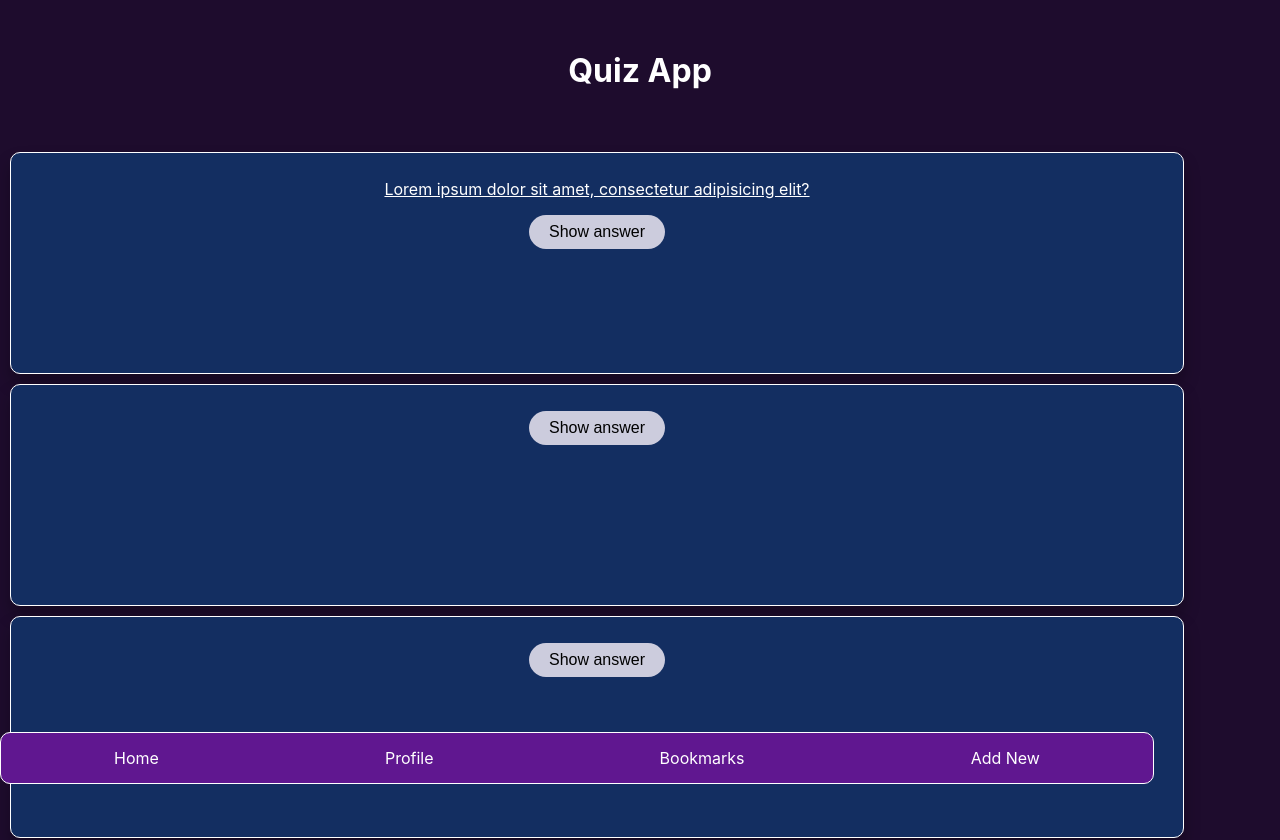
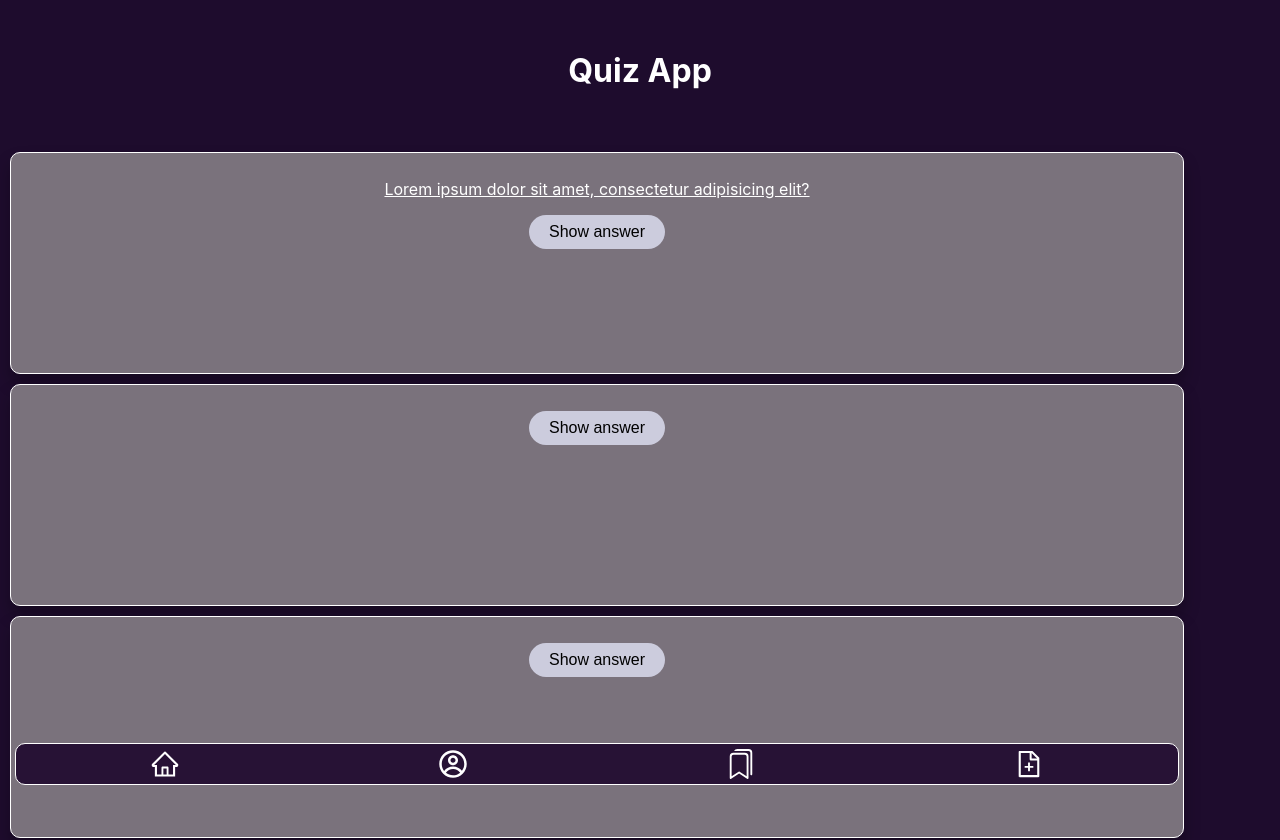
Before and after one commit to GeBon22/quizz-app-ultra, a React (Create React App) app: page / in a window 1280 px wide. Shown: the top 840 px of the page. Built offline with nearby package versions, Linux system fonts and the light colour scheme.

Commit message:
added pages and navbar icons

```diff
--- a/package.json
+++ b/package.json
@@ -8,6 +8,7 @@
     "@testing-library/user-event": "^13.5.0",
     "react": "^18.2.0",
     "react-dom": "^18.2.0",
+    "react-icons": "^4.6.0",
     "react-scripts": "5.0.1",
     "web-vitals": "^2.1.4"
   },
--- a/src/App.js
+++ b/src/App.js
@@ -12,7 +12,8 @@ function App() {
       question: 'Lorem ipsum dolor sit amet, consectetur adipisicing elit?',
       answer:
         'Voluptate id quis repudiandae, numquam molestias quae, aperiam quam sunt fuga at et sit vero unde quo dolores libero repellat, ut totam.',
-    },
+      bookmark: false,
+      },
   ])
 
 
--- a/src/components/card/Quizcard.css
+++ b/src/components/card/Quizcard.css
@@ -7,7 +7,7 @@ p {
   border: solid 1px white;
   border-radius: 10px;
   padding: 10px;
-  background-color: rgb(19, 46, 97);
+  background-color: rgb(122, 114, 124);
   margin: 10px;
   height: 200px;
   width: 90vw;
--- a/src/components/navigation/Navigation.css
+++ b/src/components/navigation/Navigation.css
@@ -1,8 +1,5 @@
 ul {
-  padding: 0;
-}
-
-li {
+  padding: 5px;
   text-align: center;
   list-style-type: none;
   font-size: 1rem;
@@ -12,7 +9,7 @@ li {
 
 .nav {
   color: white;
-  background-color: #601790;
+  background-color: #271235;
   border: 1px solid white;
   border-radius: 10px;
   display: grid;
--- a/src/components/navigation/Navigation.js
+++ b/src/components/navigation/Navigation.js
@@ -1,12 +1,16 @@
 import "./Navigation.css";
+import { AiOutlineHome } from 'react-icons/ai';
+import { CgProfile } from 'react-icons/cg';
+import { BsBookmarks } from 'react-icons/bs'
+import { AiOutlineFileAdd } from 'react-icons/ai'
 
 export default function Navigation() {
   return (
     <ul className="nav">
-      <li>Home</li>
-      <li>Profile</li>
-      <li>Bookmarks</li>
-      <li>Add New</li>
+      <AiOutlineHome style={{color: 'white', fontSize: '30px'}}/>
+      <CgProfile style={{color: 'white', fontSize: '30px'}}/>
+      <BsBookmarks style={{color: 'white', fontSize: '30px'}}/>
+      <AiOutlineFileAdd style={{color: 'white', fontSize: '30px'}}/>
     </ul>
   );
 }
```
Also changed, not shown: src/pages/Bookmarks.js (added, +7 -0 lines), src/pages/Form.js (added, +7 -0 lines), src/pages/Profile.js (added, +7 -0 lines), 1 other file (tests, documents, lock files or other folders).
